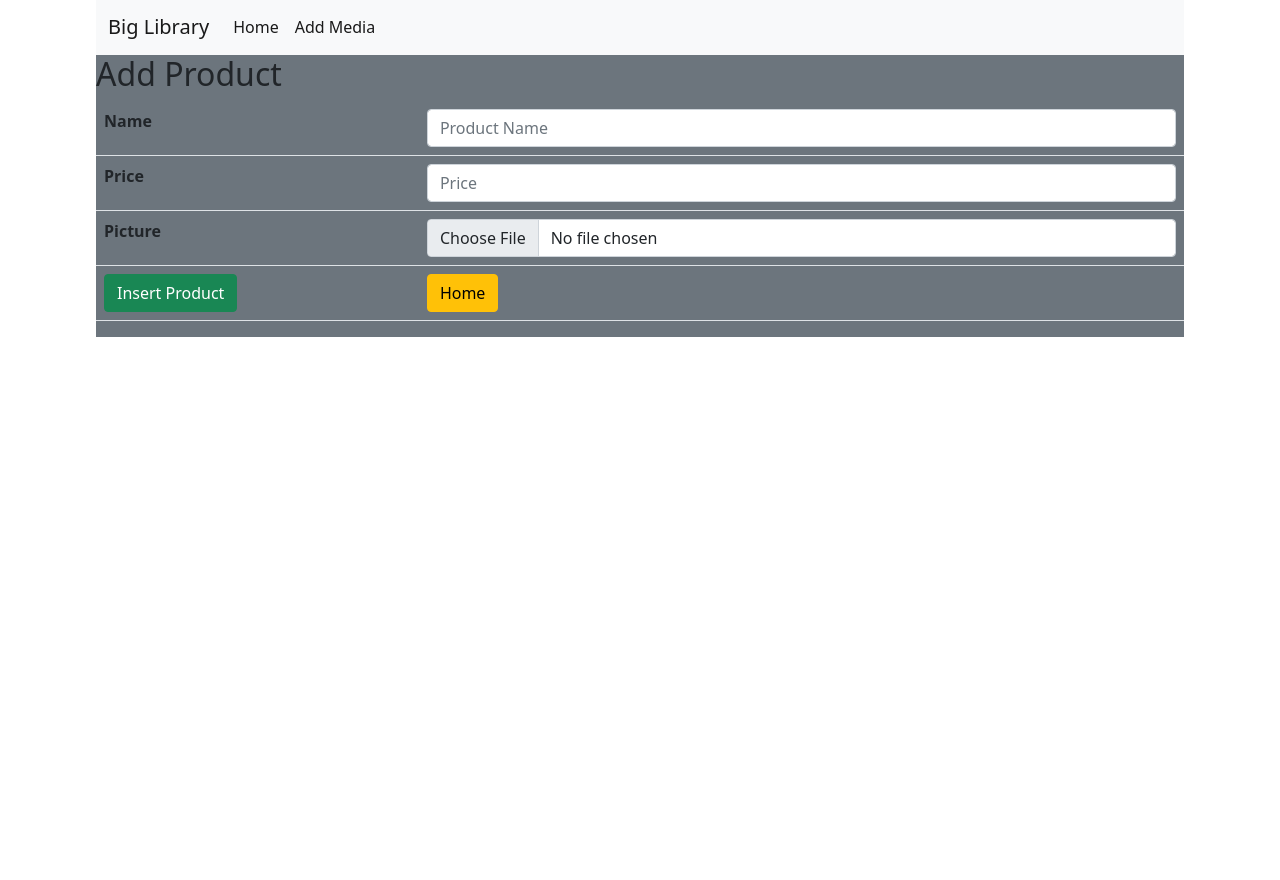
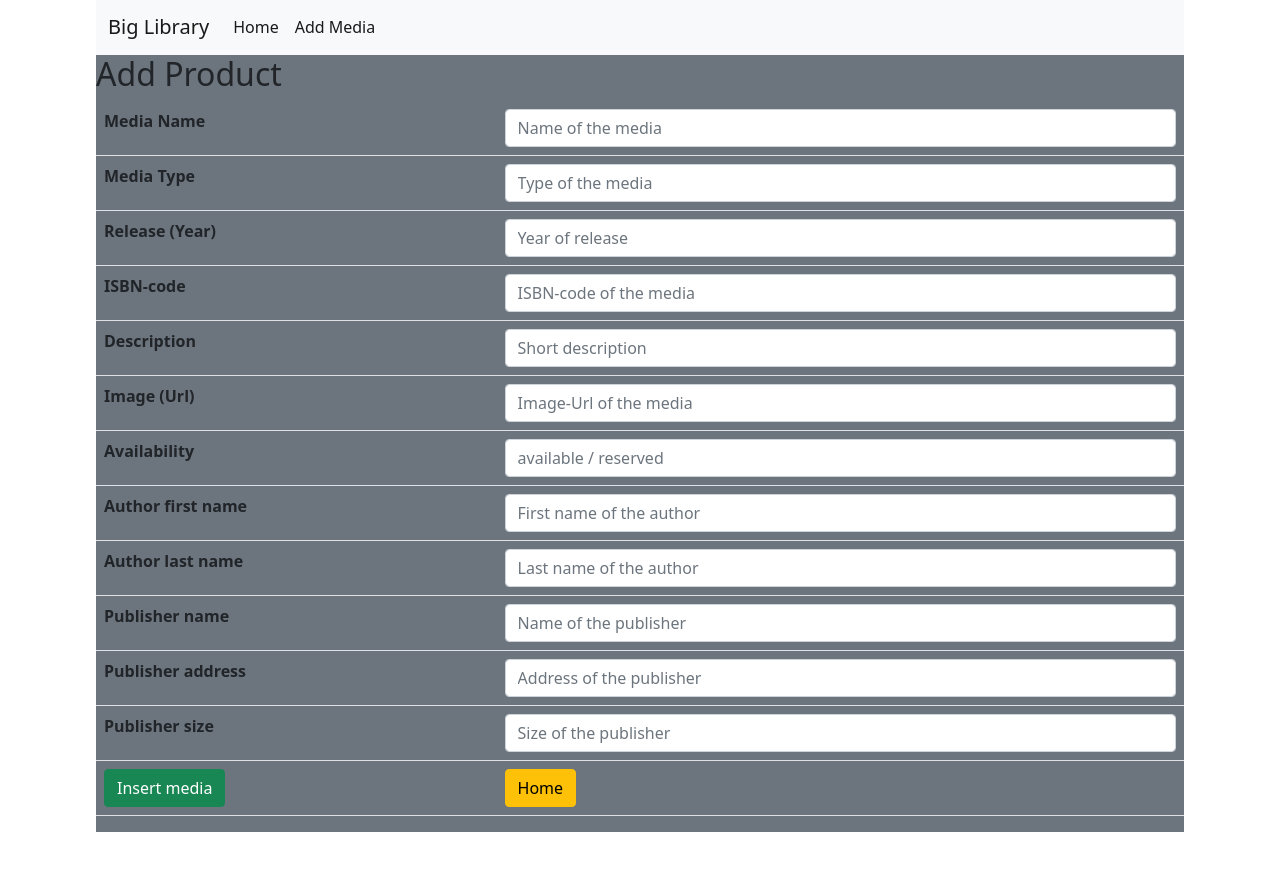
Before and after one commit to Senimtra/CF-CodeReview-10, a PHP site: page /create.php in a window 1280 px wide. Shown: the part 49-929 px from the top of the page. Before the commit the page ends 386 px from the top, so only its background shows below. Run offline with PHP 8.4, Linux system fonts and the light colour scheme.

Commit message:
add create functionality

```diff
--- a/php/actions/a_delete.php
+++ b/php/actions/a_delete.php
@@ -33,7 +33,7 @@ if ($_POST) {
 
 <body>
     <?php include_once "../header.php" ?>
-    <?php include_once "../navbar.php" ?>
+    <?php include_once "../navbar_a.php" ?>
     <div class="container-fluid mx-auto px-5">
         <div class="wrapIndex mx-5 bg-secondary">
             <div class="mt-3 mb-3">
--- a/php/create.php
+++ b/php/create.php
@@ -19,19 +19,55 @@
                 <form action="actions/a_create.php" method="post">
                     <table class='table'>
                         <tr>
-                            <th>Name</th>
-                            <td><input class='form-control' type="text" name="name" placeholder="Product Name" /></td>
+                            <th>Media Name</th>
+                            <td><input class='form-control' type="text" name="m_name" placeholder="Name of the media" /></td>
                         </tr>
                         <tr>
-                            <th>Price</th>
-                            <td><input class='form-control' type="number" name="price" placeholder="Price" step="any" /></td>
+                            <th>Media Type</th>
+                            <td><input class='form-control' type="text" name="m_type" placeholder="Type of the media" /></td>
                         </tr>
                         <tr>
-                            <th>Picture</th>
-                            <td><input class='form-control' type="file" name="picture" /></td>
+                            <th>Release (Year)</th>
+                            <td><input class='form-control' type="number" name="m_date" placeholder="Year of release" /></td>
                         </tr>
                         <tr>
-                            <td><button class='btn btn-success' type="submit">Insert Product</button></td>
+                            <th>ISBN-code</th>
+                            <td><input class='form-control' type="text" name="m_isbn" placeholder="ISBN-code of the media" /></td>
+                        </tr>
+                        <tr>
+                            <th>Description</th>
+                            <td><input class='form-control' type="text" name="m_descr" placeholder="Short description" /></td>
+                        </tr>
+                        <tr>
+                            <th>Image (Url)</th>
+                            <td><input class='form-control' type="text" name="m_image" placeholder="Image-Url of the media" /></td>
+                        </tr>
+                        <tr>
+                            <th>Availability</th>
+                            <td><input class='form-control' type="text" name="m_status" placeholder="available / reserved" /></td>
+                        </tr>
+                        <tr>
+                            <th>Author first name</th>
+                            <td><input class='form-control' type="text" name="a_fname" placeholder="First name of the author" /></td>
+                        </tr>
+                        <tr>
+                            <th>Author last name</th>
+                            <td><input class='form-control' type="text" name="a_lname" placeholder="Last name of the author" /></td>
+                        </tr>
+                        <tr>
+                            <th>Publisher name</th>
+                            <td><input class='form-control' type="text" name="p_name" placeholder="Name of the publisher" /></td>
+                        </tr>
+                        <tr>
+                            <th>Publisher address</th>
+                            <td><input class='form-control' type="text" name="p_address" placeholder="Address of the publisher" /></td>
+                        </tr>
+                        <tr>
+                            <th>Publisher size</th>
+                            <td><input class='form-control' type="text" name="p_size" placeholder="Size of the publisher" /></td>
+                        </tr>
+                        <tr>
+                            <td><button class='btn btn-success' type="submit">Insert media</button></td>
                             <td><a href="index.php"><button class='btn btn-warning' type="button">Home</button></a></td>
                         </tr>
                     </table>
```
Also changed, not shown: php/actions/a_create.php (+42 -13 lines), php/index.php (+0 -9 lines), php/navbar_a.php (added, +20 -0 lines).
